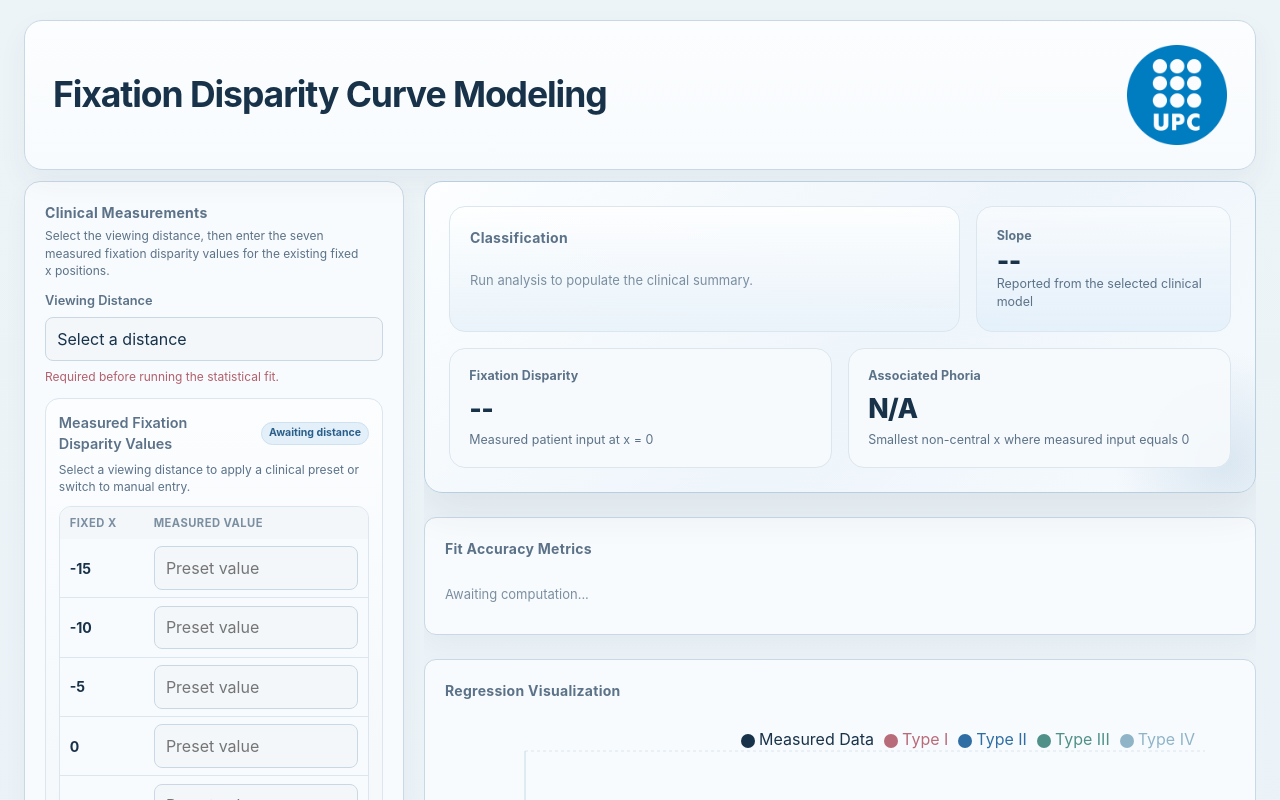
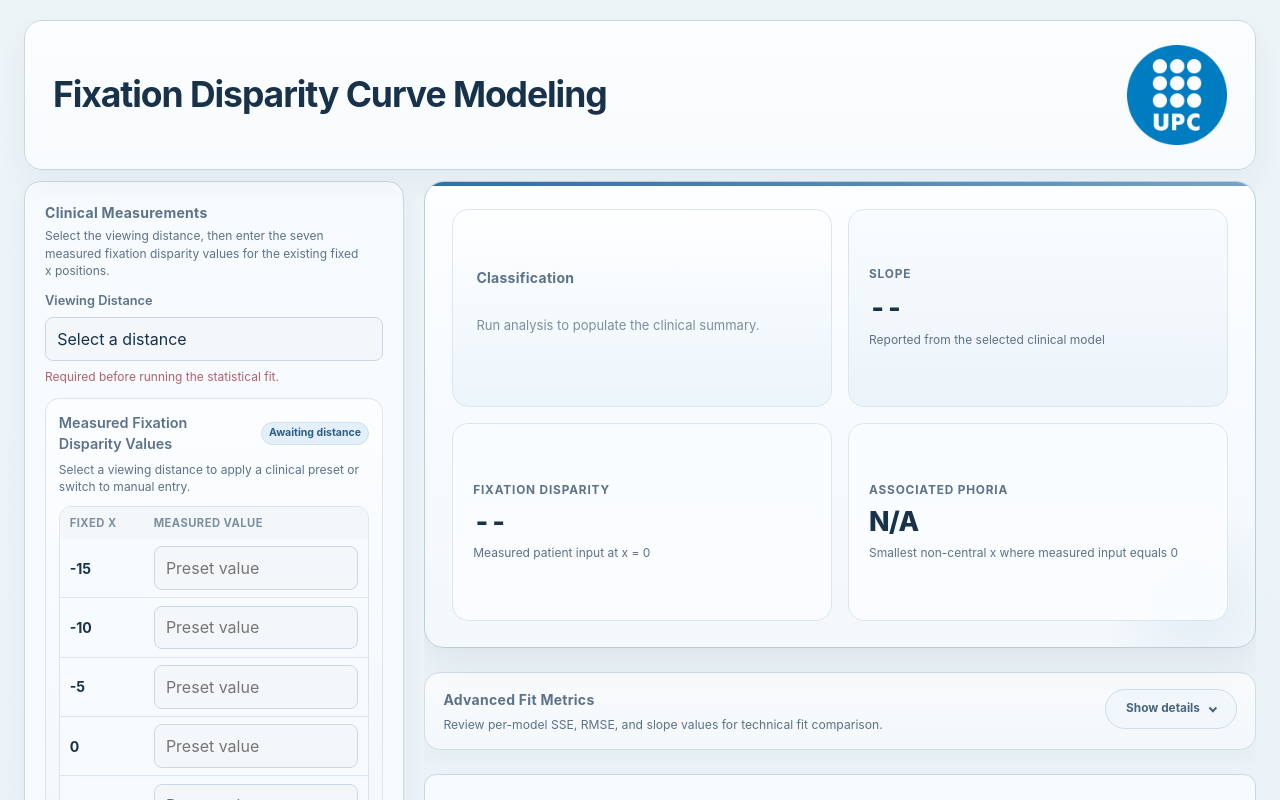
Before and after one commit to aashishb11/TFG-Fixation-Disparity-Curves, a React app in the folder frontend/: page / in a window 1280 px wide. Shown: the top 800 px of the page. Built offline with nearby package versions, Linux system fonts and the light colour scheme; the HTML template or start-up script is replaced by a standard one.

Commit message:
classification card, slope, fixation disparity, associated phoria, collapsed metrics added functionality and UI polishing

```diff
--- a/frontend/src/App.css
+++ b/frontend/src/App.css
@@ -170,6 +170,7 @@
   display: grid;
   grid-template-columns: minmax(0, 1fr) minmax(280px, 1fr);
   gap: 1.5rem;
+  align-items: start;
 }
 
 .section-title,
@@ -191,35 +192,137 @@
 
 .card--classification {
   position: relative;
+  isolation: isolate;
   display: flex;
   flex-direction: column;
-  gap: 1rem;
+  gap: 1.15rem;
   grid-column: 1 / -1;
-  padding: 1.5rem;
-  background: linear-gradient(135deg, #fcfeff 0%, #eef5fb 55%, #f7fbfe 100%);
-  border-color: #b9cfdf;
-  border-radius: 18px;
-  box-shadow: 0 18px 40px rgba(24, 50, 74, 0.08);
+  padding: 1.65rem 1.7rem;
+  background: linear-gradient(180deg, #fcfeff 0%, #f3f8fc 100%);
+  border-color: #b8cedd;
+  border-radius: 20px;
+  box-shadow: 0 16px 34px rgba(24, 50, 74, 0.065);
   overflow: hidden;
+}
+
+.card--classification::before {
+  content: "";
+  position: absolute;
+  inset: 0 0 auto;
+  height: 4px;
+  background: linear-gradient(90deg, #2f6ea5 0%, #76a2c4 100%);
+  z-index: 0;
 }
 
 .card--classification::after {
   content: "";
   position: absolute;
-  inset: auto -80px -80px auto;
-  width: 220px;
-  height: 220px;
-  background: radial-gradient(circle, rgba(47, 110, 165, 0.14) 0%, rgba(47, 110, 165, 0) 72%);
+  inset: auto -36px -48px auto;
+  width: 184px;
+  height: 184px;
+  background: radial-gradient(circle, rgba(47, 110, 165, 0.08) 0%, rgba(47, 110, 165, 0) 74%);
   pointer-events: none;
 }
 
-.card--metrics {
+.card--advanced-metrics {
   grid-column: 1 / -1;
+  padding: 1rem 1.15rem;
+  background: linear-gradient(180deg, #f9fbfc 0%, #f4f8fb 100%);
+  border-color: #d2dee7;
+  border-radius: 16px;
+  box-shadow: 0 8px 18px rgba(24, 50, 74, 0.035);
 }
 
-.classification-card__top {
+.card--advanced-metrics-open {
+  border-color: #c1d3e0;
+  box-shadow: 0 12px 24px rgba(24, 50, 74, 0.05);
+}
+
+.advanced-metrics__header {
+  display: flex;
+  align-items: flex-start;
+  justify-content: space-between;
+  gap: 1rem;
+}
+
+.advanced-metrics__intro {
+  min-width: 0;
+}
+
+.advanced-metrics__intro .card__title {
+  margin-bottom: 0.35rem;
+}
+
+.advanced-metrics__description {
+  margin: 0;
+  max-width: 58ch;
+  color: var(--color-text-secondary);
+  font-size: 0.76rem;
+  line-height: 1.45;
+}
+
+.advanced-metrics__toggle {
+  display: inline-flex;
+  align-items: center;
+  justify-content: center;
+  gap: 0.55rem;
+  flex-shrink: 0;
+  min-width: 132px;
+  padding: 0.62rem 0.95rem;
+  border: 1px solid #cfdee9;
+  border-radius: 999px;
+  background: #f2f7fb;
+  color: #49657d;
+  font: inherit;
+  font-size: 0.74rem;
+  font-weight: 700;
+  cursor: pointer;
+  transition: background-color 0.2s ease, border-color 0.2s ease,
+    transform 0.15s ease;
+}
+
+.advanced-metrics__toggle::after {
+  content: "";
+  width: 0.4rem;
+  height: 0.4rem;
+  border-right: 2px solid currentColor;
+  border-bottom: 2px solid currentColor;
+  transform: rotate(45deg) translateY(-1px);
+  transition: transform 0.2s ease;
+}
+
+.advanced-metrics__toggle[aria-expanded="true"]::after {
+  transform: rotate(225deg) translateY(-1px);
+}
+
+.advanced-metrics__toggle:hover {
+  background: #e7f0f7;
+  border-color: #c0d5e4;
+  transform: translateY(-1px);
+}
+
+.advanced-metrics__toggle:focus-visible {
+  outline: 3px solid rgba(47, 110, 165, 0.2);
+  outline-offset: 2px;
+}
+
+.advanced-metrics__panel {
+  margin-top: 1rem;
+  padding-top: 1.05rem;
+  border-top: 1px solid var(--color-border-soft);
+}
+
+.metric-table__wrap {
+  overflow-x: auto;
+  border: 1px solid #d8e3ea;
+  border-radius: 14px;
+  background: rgba(255, 255, 255, 0.78);
+}
+
+.classification-card__grid {
   display: grid;
-  grid-template-columns: minmax(0, 1.8fr) minmax(220px, 0.9fr);
+  grid-template-columns: repeat(2, minmax(0, 1fr));
+  grid-auto-rows: 198px;
   gap: 1rem;
   align-items: stretch;
 }
@@ -234,27 +337,33 @@
 }
 
 .classification-card__primary {
-  padding: 1.25rem;
-  background: linear-gradient(180deg, rgba(255, 255, 255, 0.82) 0%, rgba(233, 243, 250, 0.98) 100%);
+  display: flex;
+  flex-direction: column;
+  justify-content: center;
+  padding: 1.4rem 1.45rem;
+  background: linear-gradient(180deg, rgba(255, 255, 255, 0.92) 0%, rgba(236, 245, 251, 0.98) 100%);
+  box-shadow: inset 0 1px 0 rgba(255, 255, 255, 0.75);
 }
 
 .classification-card__primary .card__title {
-  margin-bottom: 0.8rem;
+  margin-bottom: 0.9rem;
 }
 
 .classification-card__slope {
   display: flex;
   flex-direction: column;
-  justify-content: space-between;
-  min-height: 100%;
-  padding: 1.25rem;
-  background: linear-gradient(180deg, rgba(248, 251, 253, 0.95) 0%, rgba(227, 240, 250, 0.9) 100%);
+  justify-content: center;
+  gap: 0.55rem;
+  padding: 1.3rem 1.25rem;
+  background: linear-gradient(180deg, rgba(249, 252, 254, 0.95) 0%, rgba(235, 243, 249, 0.95) 100%);
+  box-shadow: inset 0 1px 0 rgba(255, 255, 255, 0.6);
 }
 
 .card__placeholder {
-  padding: 0.625rem 0;
+  padding: 0.85rem 0;
   color: var(--color-text-muted);
   font-size: 0.8125rem;
+  line-height: 1.5;
 }
 
 .input-grid {
@@ -479,22 +588,37 @@
 .metric-table {
   width: 100%;
   border-collapse: collapse;
-  font-size: 0.8125rem;
+  min-width: 520px;
+  font-size: 0.8rem;
 }
 
 .metric-table th,
 .metric-table td {
-  padding: 0.625rem;
+  padding: 0.8rem 0.9rem;
   text-align: left;
 }
 
 .metric-table thead tr {
   border-bottom: 1px solid var(--color-border-soft);
+  background: rgba(236, 244, 249, 0.75);
 }
 
 .metric-table th {
   color: var(--color-text-secondary);
+  font-size: 0.72rem;
   font-weight: 700;
+  letter-spacing: 0.05em;
+  text-transform: uppercase;
+}
+
+.metric-table th:not(:first-child),
+.metric-table td:not(:first-child) {
+  text-align: right;
+  font-variant-numeric: tabular-nums;
+}
+
+.metric-table__row + .metric-table__row {
+  border-top: 1px solid rgba(201, 216, 228, 0.55);
 }
 
 .metric-table__row td {
@@ -506,62 +630,61 @@
 }
 
 .metric-table__row--active {
-  background: var(--color-accent-soft);
+  background: linear-gradient(90deg, rgba(227, 240, 250, 0.95) 0%, rgba(237, 245, 251, 0.72) 100%);
 }
 
 .classification-card__value {
   color: var(--color-accent);
-  font-size: clamp(2rem, 1.5rem + 1.2vw, 2.8rem);
+  font-size: clamp(2.15rem, 1.65rem + 1.25vw, 3rem);
   font-weight: 800;
   letter-spacing: -0.03em;
-  line-height: 1.05;
+  line-height: 1;
+  text-wrap: balance;
 }
 
 .classification-card__note {
   display: block;
-  margin-top: 0.45rem;
+  margin-top: 0.6rem;
   color: var(--color-text-secondary);
-  font-size: 0.8rem;
+  font-size: 0.79rem;
   font-weight: 500;
-  max-width: 42ch;
+  max-width: 38ch;
 }
 
 .classification-card__stat-label,
 .summary-stat__label {
   color: var(--color-text-secondary);
-  font-size: 0.78rem;
+  font-size: 0.74rem;
   font-weight: 700;
-  letter-spacing: 0.01em;
+  letter-spacing: 0.07em;
+  text-transform: uppercase;
 }
 
 .classification-card__stat-value,
 .summary-stat__value {
   color: var(--color-text-primary);
-  font-size: clamp(1.5rem, 1.15rem + 0.65vw, 2rem);
+  font-size: clamp(1.55rem, 1.12rem + 0.7vw, 2.05rem);
   font-weight: 800;
   letter-spacing: -0.02em;
   line-height: 1.1;
+  font-variant-numeric: tabular-nums;
 }
 
 .classification-card__stat-note,
 .summary-stat__meta {
   color: var(--color-text-secondary);
-  font-size: 0.78rem;
+  font-size: 0.75rem;
   line-height: 1.45;
-}
-
-.classification-card__stats {
-  display: grid;
-  grid-template-columns: repeat(2, minmax(0, 1fr));
-  gap: 1rem;
 }
 
 .summary-stat {
   display: flex;
   flex-direction: column;
-  gap: 0.5rem;
-  padding: 1.1rem 1.2rem;
-  background: rgba(248, 251, 253, 0.88);
+  justify-content: center;
+  gap: 0.45rem;
+  padding: 1.15rem 1.25rem;
+  background: rgba(251, 253, 255, 0.92);
+  box-shadow: inset 0 1px 0 rgba(255, 255, 255, 0.72);
 }
 
 .chart-card {
@@ -605,9 +728,24 @@
     grid-template-columns: 1fr;
   }
 
-  .classification-card__top,
-  .classification-card__stats {
+  .advanced-metrics__header {
+    flex-direction: column;
+    align-items: stretch;
+  }
+
+  .advanced-metrics__toggle {
+    width: 100%;
+  }
+
+  .classification-card__grid {
     grid-template-columns: 1fr;
+    grid-auto-rows: auto;
+  }
+
+  .classification-card__primary,
+  .classification-card__slope,
+  .summary-stat {
+    min-height: unset;
   }
 }
 
@@ -641,6 +779,12 @@
     width: 100%;
   }
 
+  .card--classification,
+  .card--advanced-metrics {
+    padding-left: 1rem;
+    padding-right: 1rem;
+  }
+
   .chart-card__header {
     align-items: stretch;
     flex-direction: column;
--- a/frontend/src/App.tsx
+++ b/frontend/src/App.tsx
@@ -1,10 +1,10 @@
 import { useMemo, useRef, useState } from "react";
 import "./App.css";
 import { computeFits } from "./api/fdc";
+import { AdvancedMetricsSection } from "./components/AdvancedMetricsSection";
 import { ClassificationCard } from "./components/ClassificationCard";
 import { CurveChart } from "./components/CurveChart";
 import { InputPanel } from "./components/InputPanel";
-import { MetricsTable } from "./components/MetricsTable";
 import { PageHeader } from "./components/PageHeader";
 import { FIXED_X_VALUES, getPresetValuesForFixedX } from "./constants/fdc";
 import { mergeModelCurves } from "./lib/chart";
@@ -149,7 +149,7 @@ export default function App() {
         <main className="dashboard">
           <section className="dashboard-grid">
             <ClassificationCard result={response} />
-            <MetricsTable result={response} />
+            <AdvancedMetricsSection result={response} />
           </section>
 
           <CurveChart
--- /dev/null
+++ b/frontend/src/components/AdvancedMetricsSection.tsx
@@ -0,0 +1,56 @@
+import { useEffect, useId, useState } from "react";
+import { MetricsTable } from "./MetricsTable";
+import type { ComputeResponse } from "../types/fdc";
+
+type AdvancedMetricsSectionProps = {
+  result: ComputeResponse | null;
+};
+
+export function AdvancedMetricsSection({
+  result,
+}: AdvancedMetricsSectionProps) {
+  const [isExpanded, setIsExpanded] = useState(false);
+  const panelId = useId();
+
+  useEffect(() => {
+    if (result === null) {
+      setIsExpanded(false);
+    }
+  }, [result]);
+
+  return (
+    <article
+      className={
+        isExpanded
+          ? "card card--advanced-metrics card--advanced-metrics-open"
+          : "card card--advanced-metrics"
+      }
+    >
+      <div className="advanced-metrics__header">
+        <div className="advanced-metrics__intro">
+          <h3 className="card__title">Advanced Fit Metrics</h3>
+          <p className="advanced-metrics__description">
+            Review per-model SSE, RMSE, and slope values for technical fit
+            comparison.
+          </p>
+        </div>
+
+        <button
+          type="button"
+          className="advanced-metrics__toggle"
+          aria-expanded={isExpanded}
+          aria-controls={panelId}
+          onClick={() => setIsExpanded((current) => !current)}
+        >
+          {isExpanded ? "Hide details" : "Show details"}
+        </button>
+      </div>
+
+      {isExpanded ? (
+        <div id={panelId} className="advanced-metrics__panel">
+          <MetricsTable result={result} />
+        </div>
+      ) : null}
+    </article>
+  );
+}
--- a/frontend/src/components/ClassificationCard.tsx
+++ b/frontend/src/components/ClassificationCard.tsx
@@ -24,7 +24,7 @@ export function ClassificationCard({ result }: ClassificationCardProps) {
 
   return (
     <article className="card card--classification">
-      <div className="classification-card__top">
+      <div className="classification-card__grid">
         <section className="classification-card__primary">
           <h3 className="card__title">Classification</h3>
           {result ? (
@@ -53,9 +53,7 @@ export function ClassificationCard({ result }: ClassificationCardProps) {
             Reported from the selected clinical model
           </span>
         </section>
-      </div>
 
-      <div className="classification-card__stats">
         <section className="summary-stat">
           <span className="summary-stat__label">Fixation Disparity</span>
           <strong className="summary-stat__value">
--- a/frontend/src/components/MetricsTable.tsx
+++ b/frontend/src/components/MetricsTable.tsx
@@ -6,13 +6,12 @@ type MetricsTableProps = {
 };
 
 export function MetricsTable({ result }: MetricsTableProps) {
+  if (!result) {
+    return <div className="card__placeholder">Awaiting computation...</div>;
+  }
+
   return (
-    <article className="card card--metrics">
-      <h3 className="card__title">Fit Accuracy Metrics</h3>
-
-      {!result ? (
-        <div className="card__placeholder">Awaiting computation...</div>
-      ) : (
+    <div className="metric-table__wrap">
       <table className="metric-table">
         <thead>
           <tr>
@@ -30,7 +29,11 @@ export function MetricsTable({ result }: MetricsTableProps) {
             return (
               <tr
                 key={modelKey}
-                  className={isBestFit ? "metric-table__row metric-table__row--active" : "metric-table__row"}
+                className={
+                  isBestFit
+                    ? "metric-table__row metric-table__row--active"
+                    : "metric-table__row"
+                }
               >
                 <td>{MODEL_DISPLAY_LABELS[modelKey]}</td>
                 <td>{model.sse.toFixed(3)}</td>
@@ -41,7 +44,6 @@ export function MetricsTable({ result }: MetricsTableProps) {
           })}
         </tbody>
       </table>
-      )}
-    </article>
+    </div>
   );
 }
```
Lines whose indentation alone changed are shown as unchanged.
